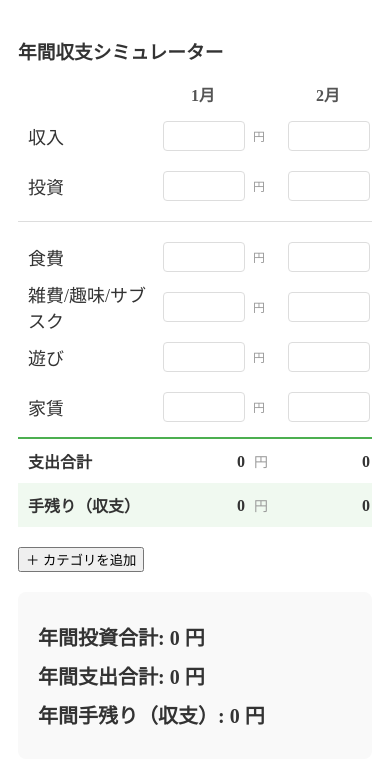
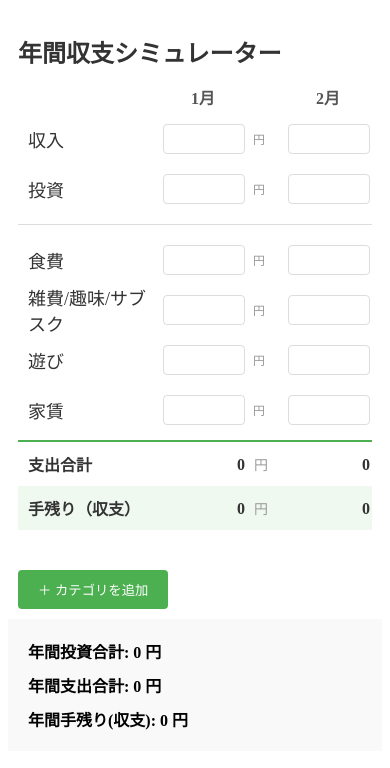
Before and after one commit to ykita3/annual-budget-sim, a Vue app: page / in a window 390 px wide. Shown: the top 768 px of the page. Built offline with nearby package versions, Linux system fonts and the light colour scheme.

Commit message:
UI改修：Flexboxでresultを最下部に配置

```diff
--- a/src/App.vue
+++ b/src/App.vue
@@ -1,9 +1,9 @@
 <script setup>
-  import { ref, reactive, watch } from 'vue' // refを追加
-// ここで新しい部品を読み込む
+  import { ref, reactive, watch } from 'vue'
   import MonthRow from './components/MonthRow.vue'
   import EditModal from './components/EditModal.vue'
 
+  // --- カテゴリ管理 ---
   const savedCategories = JSON.parse(localStorage.getItem('kakeibo_categories'))
   const categories = ref(savedCategories || [
     { id: 'income', label: '収入' },
@@ -14,30 +14,19 @@ const categories = ref(savedCategories || [
     { id: 'rent', label: '家賃' },
   ])
 
-const editingCategory = ref(null) // 今編集しているカテゴリを保存する
+  // --- 編集・削除ロジック ---
+  const editingCategory = ref(null)
+  const openEdit = (cat) => { editingCategory.value = { ...cat } }
 
-// 編集ボタン（ラベル）を押したとき
-const openEdit = (cat) => {
-  // 元のデータをコピーして編集用に持つ（キャンセルできるように）
-  editingCategory.value = { ...cat }
-}
-
-// 保存ボタンを押したとき
   const saveEdit = () => {
     if (editingCategory.value.id === 'new') {
-    // 【新規追加の場合】
       const newId = 'cat_' + Date.now()
       categories.value.push({ id: newId, label: editingCategory.value.label })
-    data[newId] = {} // データの箱も作る
+      data[newId] = {}
     } else {
-    // 【既存編集の場合】
       const index = categories.value.findIndex(c => c.id === editingCategory.value.id)
-    if (index !== -1) {
-      categories.value[index].label = editingCategory.value.label
+      if (index !== -1) categories.value[index].label = editingCategory.value.label
     }
-  }
-
-  // 共通の保存・終了処理
     localStorage.setItem('kakeibo_categories', JSON.stringify(categories.value))
     editingCategory.value = null
   }
@@ -47,18 +36,16 @@ const deleteCategory = (id, label) => {
       categories.value = categories.value.filter(c => c.id !== id)
       delete data[id]
       localStorage.setItem('kakeibo_categories', JSON.stringify(categories.value))
-    return true // 削除に成功したよ、という合図
+      return true
     }
-  return false // キャンセルしたよ、という合図
+    return false
   }
-// ダイアログ内の削除ボタンを押したとき
   const deleteFromEdit = () => {
-
     deleteCategory(editingCategory.value.id, editingCategory.value.label)
-  editingCategory.value = null // 閉じる
+    editingCategory.value = null
   }
 
-// データ管理（初期化）
+  // --- データ管理 ---
   const initialState = categories.value.reduce((acc, cat) => {
     acc[cat.id] = {}
     return acc
@@ -66,40 +53,24 @@ const initialState = categories.value.reduce((acc, cat) => {
   const savedData = JSON.parse(localStorage.getItem('kakeibo_vue_data'))
   const data = reactive(savedData || initialState)
 
-// 特定の月の「支出合計」を計算する関数
+  categories.value.forEach(cat => {
+    if (!data[cat.id]) data[cat.id] = {}
+  })
+
+  watch(data, (newData) => {
+    localStorage.setItem('kakeibo_vue_data', JSON.stringify(newData))
+  }, { deep: true })
+
+  // --- 計算ロジック ---
   const getMonthTotal = (m) => {
     return categories.value
-    .filter(c => c.id !== 'income') // 収入以外を合計
-    .reduce((sum, cat) => {
-      const val = data[cat.id]?.[m] || 0
-      return sum + (Number(val) || 0)
-    }, 0)
+      .filter(c => c.id !== 'income')
+      .reduce((sum, cat) => sum + (Number(data[cat.id]?.[m]) || 0), 0)
   }
-
-// 特定の月の「収支（手残り）」を計算する関数
   const getMonthBalance = (m) => {
     const income = Number(data['income']?.[m]) || 0
     return income - getMonthTotal(m)
   }
-
-// カテゴリが欠けている場合の補完
-categories.value.forEach(cat => {
-  if (!data[cat.id]) data[cat.id] = {}
-})
-
-// 変更があるたびに保存
-watch(data, (newData) => {
-  localStorage.setItem('kakeibo_vue_data', JSON.stringify(newData))
-}, { deep: true })
-
-
-// App.vue
-const openAdd = () => {
-  // 「新規作成モード」として、中身が空のオブジェクトを渡す
-  editingCategory.value = { id: 'new', label: '' }
-}
-
-// 計算ロジック
   const getCategoryTotal = (id) => {
     const months = data[id] || {}
     return Object.values(months).reduce((sum, val) => sum + (Number(val) || 0), 0)
@@ -107,19 +78,18 @@ const getCategoryTotal = (id) => {
   const totalIncome = () => getCategoryTotal('income')
   const totalInvestment = () => getCategoryTotal('investment')
   const totalOut = () => {
-  return categories.value // .value を追加
+    return categories.value
       .filter(c => c.id !== 'income')
       .reduce((sum, c) => sum + getCategoryTotal(c.id), 0)
   }
-// モーダルが開いたときに入力欄に自動でカーソルを当てる魔法
-const vFocus = {
-  mounted: (el) => el.focus()
-}
+  const openAdd = () => { editingCategory.value = { id: 'new', label: '' } }
 </script>
 
 <template>
+  <div class="app-wrapper">
+    <main class="main-content">
       <div class="card">
-    <h3>年間収支シミュレーター</h3>
+        <h1>年間収支シミュレーター</h1>
 
         <div class="scroll-container">
           <div class="table-inner">
@@ -139,7 +109,6 @@ const vFocus = {
 
             <div class="row total-row">
               <label class="month-label sticky-label">支出合計</label>
-
               <div class="months">
                 <div v-for="m in 12" :key="m" class="month-total-cell">
                   {{ getMonthTotal(m).toLocaleString() }}
@@ -157,14 +126,23 @@ const vFocus = {
                 </div>
               </div>
             </div>
+          </div>
+        </div>
 
-            </div> <button @click="openAdd" class="add-btn">＋ カテゴリを追加</button>
+        <button @click="openAdd" class="add-btn">＋ カテゴリを追加</button>
+      </div>
+    </main>
 
     <div class="result">
       <p>年間投資合計: <span>{{ totalInvestment().toLocaleString() }}</span> 円</p>
       <p>年間支出合計: <span>{{ totalOut().toLocaleString() }}</span> 円</p>
-      <p>年間手残り（収支）: <span :class="{ 'minus': (totalIncome() - totalOut()) < 0 }">{{ (totalIncome() - totalOut()).toLocaleString() }} 円</span></p>
+      <p>年間手残り(収支):
+        <span :class="{ 'minus': (totalIncome() - totalOut()) < 0 }">
+          {{ (totalIncome() - totalOut()).toLocaleString() }} 円
+        </span>
+      </p>
     </div>
+
     <EditModal
       v-model="editingCategory"
       @save="saveEdit"
@@ -172,10 +150,19 @@ const vFocus = {
       @close="editingCategory = null"
     />
   </div>
-  </div>
 </template>
 
 <style scoped>
+.app-wrapper {
+  display: flex;
+  flex-direction: column;
+  min-height: 10vh;
+}
+
+.main-content {
+  flex: 1;
+}
+
 .card {
   max-width: 98%;
   margin: 20px auto;
@@ -184,33 +171,31 @@ const vFocus = {
   color: #333;
 }
 
-/* 横に長くなってもスクロールできるようにする枠 */
 .scroll-container {
   overflow-x: auto;
   overflow-y: visible;
-  padding-bottom: 20px; /* スクロールバーで見えなくならないように */
+  padding-bottom: 20px;
 }
 
-/* 1月〜12月の見出しを横に並べる */
 .month-header {
   display: flex;
   gap: 5px;
   margin-bottom: 10px;
   min-width: max-content;
 }
+
 .header-spacer {
-  width: 180px;      /* カテゴリ名のラベルと同じ幅にする */
+  width: 180px;
   flex-shrink: 0;
-  position: sticky;  /* 左側に固定 */
+  position: sticky;
   left: 0;
-  background-color: white; /* これで後ろの「月」の文字を隠す壁になる */
-  z-index: 30;       /* 月の見出し(20)よりもさらに上に置く */
+  background-color: white;
+  z-index: 30;
 }
 
-/* 見出し1つ1つの見た目（ここを大きくしたよ！） */
 .month-header-label {
   width: 120px;
-  font-size: 16px; /* 大きくした！ */
+  font-size: 16px;
   font-weight: bold;
   text-align: center;
   flex-shrink: 0;
@@ -219,36 +204,37 @@ const vFocus = {
 
 hr { margin: 15px 0; border: 0; border-top: 1px solid #ddd; }
 
-/* App.vue の style scoped に追加 */
+.total-row, .balance-row {
+  display: flex;
+  align-items: center;
+  min-width: max-content;
+}
 
 .total-row {
   margin-top: 10px;
-  padding-top: 10px;
-  border-top: 2px solid #4caf50; /* 緑の線で区切る */
+  padding: 10px 0;
+  border-top: 2px solid #4caf50;
   font-weight: bold;
-  position: relative;
   background-color: white;
-  padding-bottom: 10px;
+}
 
+.balance-row {
+  background-color: #f0f9f0;
+  padding: 10px 0;
+  font-weight: bold;
 }
+
 .months {
-  display: flex;       /* 横並びにする */
-  gap: 5px;            /* 少し隙間をあける */
-  flex-wrap: nowrap;   /* 勝手に改行させない */
-}
-.total-row, .balance-row {
-  display: flex;         /* 横並びにする */
-  align-items: center;   /* 上下中央揃え */
-  min-width: max-content;
+  display: flex;
+  gap: 5px;
+  flex-wrap: nowrap;
 }
 
 .month-total-cell {
-width: 120px;          /* 1月、2月のラベル幅（120px）に合わせる */
-  text-align: center;    /* 数字を中央に */
+  width: 120px;
+  text-align: right;
   font-weight: bold;
   flex-shrink: 0;
-  text-align: right;
-  align-items: baseline;
 }
 
 .month-label {
@@ -257,30 +243,6 @@ width: 120px;          /* 1月、2月のラベル幅（120px）に合わせる *
   padding-left: 10px;
 }
 
-.balance-row {
-  background-color: #f0f9f0; /* 収支行は少し色をつけると見やすい */
-  padding: 10px 0;
-  position: relative;
-  font-weight:bold;
-}
-
-/* 「minus」クラスがついた要素そのものと、その中にある「円(total-unit)」を赤くする */
-.minus {
-  color: #ff4d4d !important; /* 数字を赤くする */
-}
-
-.minus .total-unit {
-  color: #ff4d4d !important; /* 中にある「円」も同じ赤にする */
-  opacity: 0.8;             /* 少しだけ透明度を入れるとおしゃれ */
-}
-.total-unit {
-  font-size: 14px;    /* 数字より一回り小さく */
-  color: #999;       /* 少し薄いグレーに */
-  margin-left: 5px;
-  font-weight: normal; /* 単位は太字にしないのがプロのコツ */
-}
-
-/* ラベルを左に固定する設定を共通化 */
 .sticky-label {
   position: sticky;
   left: 0;
@@ -288,68 +250,61 @@ width: 120px;          /* 1月、2月のラベル幅（120px）に合わせる *
   z-index: 10;
 }
 
+.minus { color: #ff4d4d !important; }
+.total-unit {
+  font-size: 14px;
+  color: #999;
+  margin-left: 5px;
+  font-weight: normal;
+}
+
 .result {
-  margin-top: 20px;
   padding: 20px;
   background-color: #f9f9f9;
-  border-radius: 8px;
+  padding-bottom: calc(1rem + env(safe-area-inset-bottom));
+  margin: 0 20px;
 }
+
 .result p {
   margin: 10px 0;
   font-weight: bold;
-  font-size: 20px; /* ここも大きくした！ */
+  font-size: 20px;
 }
 
-/* 画面幅が768px以下（スマホ・タブレット）の時の設定 */
+.table-inner {
+  display: inline-block;
+  min-width: 100%;
+}
+
+.add-btn {
+  margin-top: 20px;
+  padding: 10px 20px;
+  background-color: #4caf50;
+  color: white;
+  border: none;
+  border-radius: 4px;
+  cursor: pointer;
+}
+
 @media (max-width: 768px) {
-  .card {
-    margin: 0 auto;    /* 上下の余白をなくして画面いっぱいに */
-    padding: 10px;     /* 中の余白も少し詰めると、入力欄が広く使えるよ */
-    max-width: 100%;   /* 98%から100%に広げて、スマホの端まで使う */
-    border-radius: 0;  /* スマホの時は角の丸みをなくすと、アプリっぽさが増すよ */
-  }
-  .sticky-label,
-  .header-spacer {
-    /* sticky（固定）を解除して、普通の配置に戻す */
+  .card { margin: 0; padding: 10px; max-width: 100%; border-radius: 0; }
+  .sticky-label, .header-spacer {
     position: static !important;
-    /* 横幅も少し狭くして、入力欄を広く見せる */
     width: 120px !important;
     min-width: 120px !important;
+    background-color: transparent !important;
+  }
+  h1{
+    font-size: 24px;
+  }
+.result {
+    margin: 0;
+    padding: 10px 20px;
   }
 
-  /* 横並びの崩れを防ぐための調整 */
-  .month-header,
-  .row {
-    display: flex;
-    flex-wrap: nowrap; /* 勝手に改行させない */
+.result p {
+    font-size: 16px;  /* スマホでは14pxまで下げると、1行にスッキリ収まるよ */
+    /* margin: 4px 0; */
   }
-
-  /* ラベルが固定されない分、文字が隠れないように背景色を透明に */
-  .sticky-label {
-    background-color: transparent !important;
-  }
-
-}
-
-/* App.vue の style の中に追加 */
-.table-inner {
-  display: inline-block; /* 12ヶ月分の幅に合わせて自動で横に広がる */
-  min-width: 100%;       /* 最低でも画面の端までは届く */
-  padding-bottom: 20px;
-}
-
-/* 既存の hr の設定をシンプルに上書き */
-hr {
-  width: 100%;           /* table-inner の端から端まで！ */
-  border: 0;
-  border-top: 1px solid #ddd;
-  margin: 15px 0;
-  display: block;        /* 確実に表示させる */
-}
-
-/* 合計欄の緑の線もこれで解決 */
-.total-row {
-  border-top: 2px solid #4caf50;
-  width: 100%;           /* table-inner の端から端まで！ */
 }
 </style>
--- a/src/components/EditModal.vue
+++ b/src/components/EditModal.vue
@@ -59,4 +59,7 @@ const vFocus = {
 .save-btn { background: #4caf50; color: white; border: none; padding: 10px; border-radius: 4px; cursor: pointer; }
 .modal-delete-btn { background: #ff4d4d; color: white; border: none; padding: 10px; border-radius: 4px; cursor: pointer; }
 .cancel-btn { background: #eee; border: none; padding: 10px; border-radius: 4px; cursor: pointer; color: #333; }
+@media (max-width: 768px) {
+  .modal-content{margin: 0 16px;}}
+
 </style>
--- a/src/components/MonthRow.vue
+++ b/src/components/MonthRow.vue
@@ -96,5 +96,7 @@ margin-left: 8px;}
     /* ラベルが固定されないので、横に長く並ぶようにする */
     min-width: max-content;
   }
+
+
 }
 </style>
```
Lines whose indentation alone changed are shown as unchanged.
